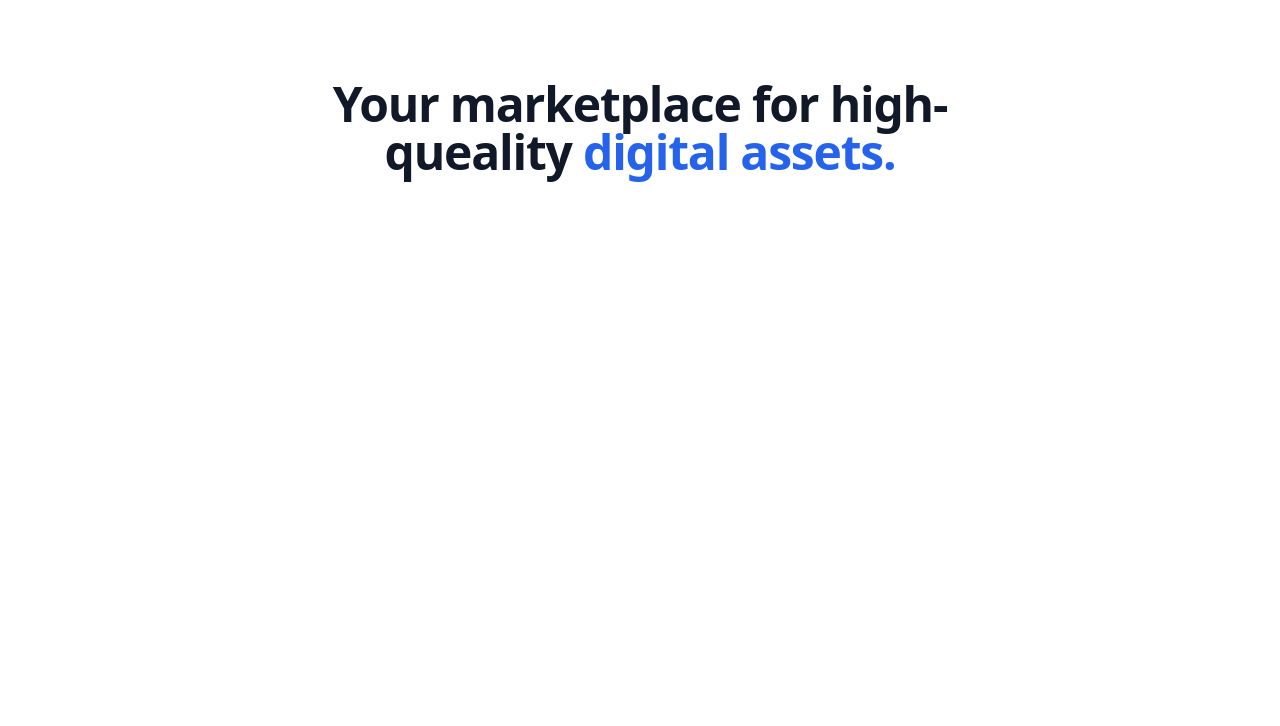
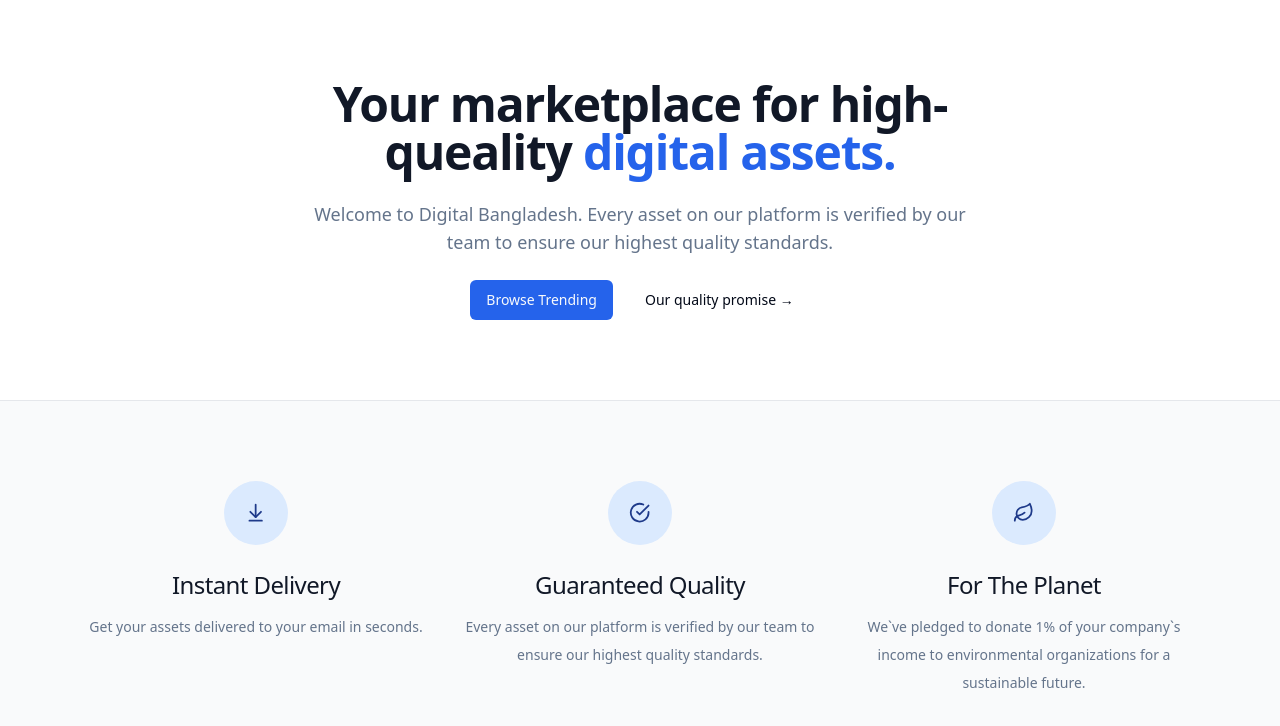
Before and after one commit to asif-munshi/digital-bangladesh, a Next.js app: page / in a window 1280 px wide. Shown: the top 726 px of the page. Built offline with nearby package versions, Linux system fonts and the light colour scheme.

Commit message:
Landing page part-1

```diff
--- a/app/page.tsx
+++ b/app/page.tsx
@@ -1,14 +1,78 @@
+import Link from 'next/link'
+import { Button, buttonVariants } from '@/components/ui/button'
 import { MaxWidthWraper } from '@/components/Layout/MaxWidthWraper'
+import { ArrowDownToLine, CheckCircle, Leaf } from 'lucide-react'
+
+const perks = [
+  {
+    name: 'Instant Delivery',
+    icon: ArrowDownToLine,
+    description: 'Get your assets delivered to your email in seconds.',
+  },
+  {
+    name: 'Guaranteed Quality',
+    icon: CheckCircle,
+    description:
+      'Every asset on our platform is verified by our team to ensure our highest quality standards.',
+  },
+  {
+    name: 'For The Planet',
+    icon: Leaf,
+    description:
+      'We`ve pledged to donate 1% of your company`s income to environmental organizations for a sustainable future.',
+  },
+]
 
 export default function Home() {
   return (
+    <>
       <MaxWidthWraper>
-      <div className="mx-auto flex max-w-3xl flex-col items-start py-20 text-center">
+        <div className="mx-auto flex max-w-3xl flex-col items-center py-20 text-center">
           <h1 className="text-4xl font-bold tracking-tight text-gray-900 lg:text-5xl">
             Your marketplace for high-queality{' '}
             <span className="text-blue-600">digital assets.</span>
           </h1>
+          <p className="max-w-prose text-lg leading-7 text-muted-foreground [&:not(:first-child)]:mt-6">
+            Welcome to Digital Bangladesh. Every asset on our platform is
+            verified by our team to ensure our highest quality standards.
+          </p>
+          <div className="mt-6 flex flex-col gap-4 sm:flex-row">
+            <Link href="/products" className={buttonVariants()}>
+              Browse Trending
+            </Link>
+            <Button variant="ghost">Our quality promise &rarr;</Button>
+          </div>
+        </div>
+
+        {/* TODO: List products */}
+      </MaxWidthWraper>
+
+      <section className="border-t border-gray-200 bg-gray-50">
+        <MaxWidthWraper className="py-20">
+          <div className="grid grid-cols-1 gap-y-12 sm:grid-cols-2 sm:gap-x-6 lg:grid-cols-3 lg:gap-x-8 lg:gap-y-0">
+            {perks.map((perk) => (
+              <div
+                key={perk.name}
+                className="text-center md:flex md:items-start md:text-left lg:block lg:text-center"
+              >
+                <div className="flex justify-center md:flex-shrink-0">
+                  <div className="flex h-16 w-16 items-center justify-center rounded-full bg-blue-100 text-blue-900">
+                    {<perk.icon className="h-1/3 w-1/3" />}
+                  </div>
+                </div>
+                <div className="mt-6 md:ml-4 md:mt-0 lg:ml-0 lg:mt-6">
+                  <h3 className="text-2xl font-medium tracking-tight text-gray-900">
+                    {perk.name}
+                  </h3>
+                  <p className="mt-3 text-sm leading-7 text-muted-foreground">
+                    {perk.description}
+                  </p>
+                </div>
+              </div>
+            ))}
           </div>
         </MaxWidthWraper>
+      </section>
+    </>
   )
 }
--- /dev/null
+++ b/components/ui/button.tsx
@@ -0,0 +1,56 @@
+import * as React from "react"
+import { Slot } from "@radix-ui/react-slot"
+import { cva, type VariantProps } from "class-variance-authority"
+
+import { cn } from "@/lib/utils"
+
+const buttonVariants = cva(
+  "inline-flex items-center justify-center whitespace-nowrap rounded-md text-sm font-medium ring-offset-background transition-colors focus-visible:outline-none focus-visible:ring-2 focus-visible:ring-ring focus-visible:ring-offset-2 disabled:pointer-events-none disabled:opacity-50",
+  {
+    variants: {
+      variant: {
+        default: "bg-primary text-primary-foreground hover:bg-primary/90",
+        destructive:
+          "bg-destructive text-destructive-foreground hover:bg-destructive/90",
+        outline:
+          "border border-input bg-background hover:bg-accent hover:text-accent-foreground",
+        secondary:
+          "bg-secondary text-secondary-foreground hover:bg-secondary/80",
+        ghost: "hover:bg-accent hover:text-accent-foreground",
+        link: "text-primary underline-offset-4 hover:underline",
+      },
+      size: {
+        default: "h-10 px-4 py-2",
+        sm: "h-9 rounded-md px-3",
+        lg: "h-11 rounded-md px-8",
+        icon: "h-10 w-10",
+      },
+    },
+    defaultVariants: {
+      variant: "default",
+      size: "default",
+    },
+  }
+)
+
+export interface ButtonProps
+  extends React.ButtonHTMLAttributes<HTMLButtonElement>,
+    VariantProps<typeof buttonVariants> {
+  asChild?: boolean
+}
+
+const Button = React.forwardRef<HTMLButtonElement, ButtonProps>(
+  ({ className, variant, size, asChild = false, ...props }, ref) => {
+    const Comp = asChild ? Slot : "button"
+    return (
+      <Comp
+        className={cn(buttonVariants({ variant, size, className }))}
+        ref={ref}
+        {...props}
+      />
+    )
+  }
+)
+Button.displayName = "Button"
+
+export { Button, buttonVariants }
--- a/package.json
+++ b/package.json
@@ -9,6 +9,7 @@
     "lint": "next lint"
   },
   "dependencies": {
+    "@radix-ui/react-slot": "^1.0.2",
     "class-variance-authority": "^0.7.0",
     "clsx": "^2.0.0",
     "lucide-react": "^0.292.0",
```
Also changed, not shown: 1 other file (tests, documents, lock files or other folders). Lines whose indentation alone changed are shown as unchanged.
